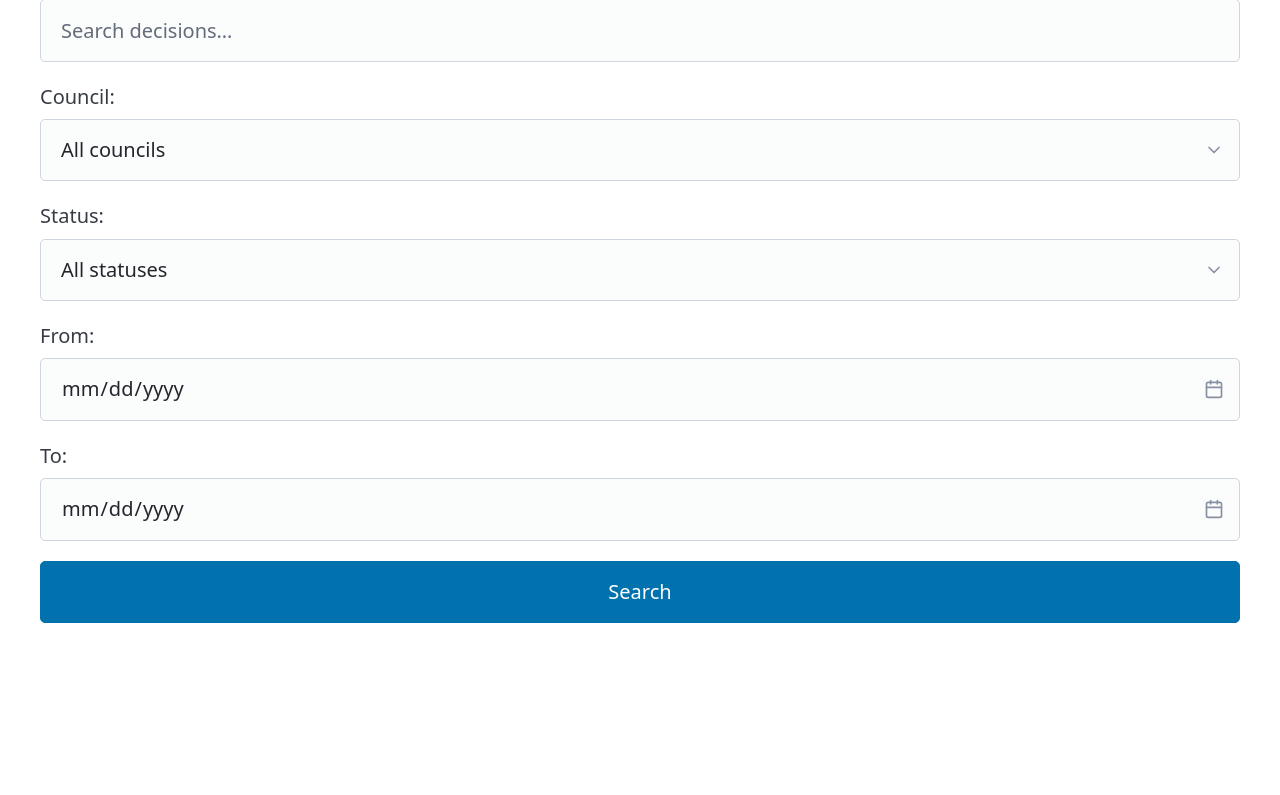
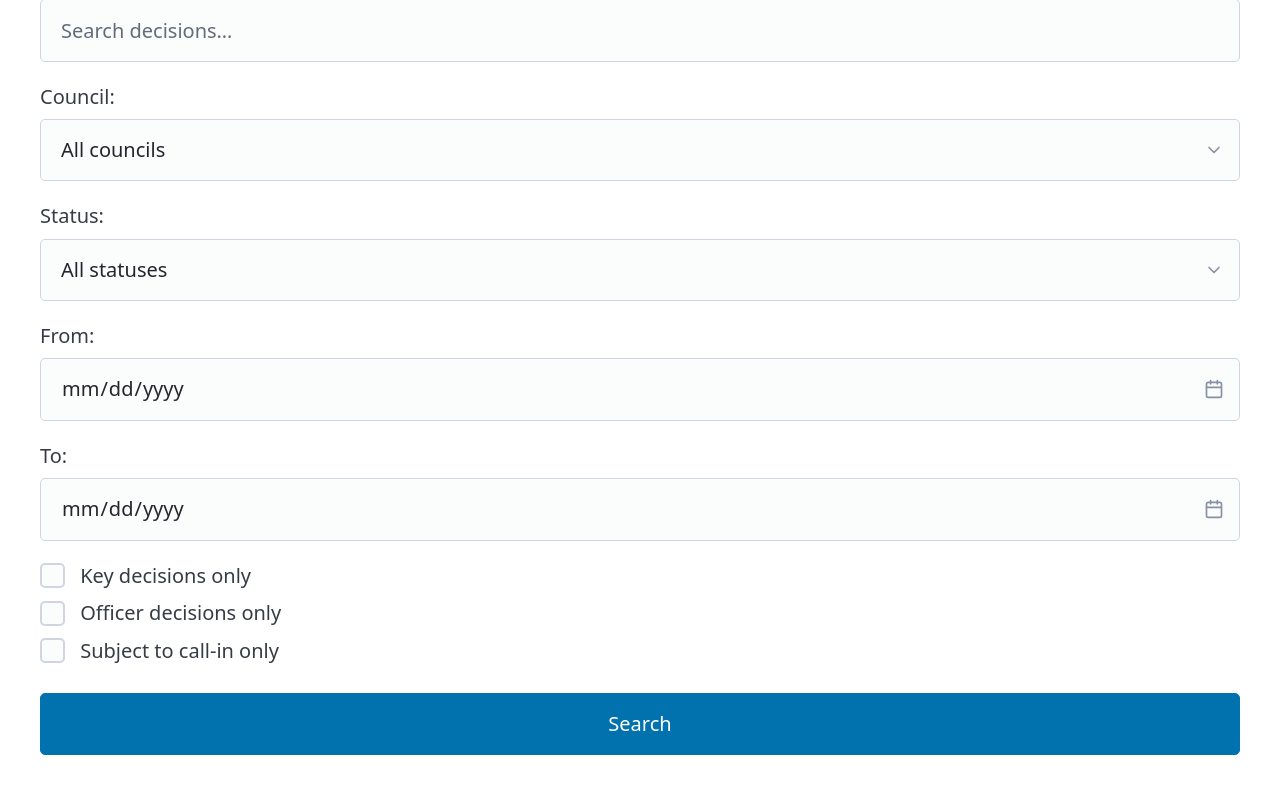
Before and after one commit to DemocracyClub/lgsf-web, a Django app: page /decisions/search in a window 1280 px wide. Shown: the part 86-881 px from the top of the page. Before the commit the page ends 709 px from the top, so only its background shows below. Run offline with Django 5.2, Linux system fonts and the light colour scheme; data that the repository does not hold is empty; some libraries are stand-ins or nearby versions.

Commit message:
boolean filters

```diff
--- a/lgsf_web/apps/core/forms.py
+++ b/lgsf_web/apps/core/forms.py
@@ -49,3 +49,15 @@ class DecisionSearchForm(forms.Form):
         input_formats=["%d/%m/%Y", "%Y-%m-%d"],
         widget=forms.DateInput(attrs={"type": "date"}, format="%d/%m/%Y"),
     )
+    is_key_decision = forms.BooleanField(
+        label="Key decisions only",
+        required=False,
+    )
+    is_officer_decision = forms.BooleanField(
+        label="Officer decisions only",
+        required=False,
+    )
+    is_subject_to_call_in = forms.BooleanField(
+        label="Subject to call-in only",
+        required=False,
+    )
--- a/lgsf_web/apps/core/templates/core/decision_search.html
+++ b/lgsf_web/apps/core/templates/core/decision_search.html
@@ -21,6 +21,23 @@
             {{ form.publication_date_from }}
             {{ form.publication_date_to.label_tag }}
             {{ form.publication_date_to }}
+
+            <fieldset>
+              <label for="{{ form.is_key_decision.id_for_label }}">
+                {{ form.is_key_decision }}
+                {{ form.is_key_decision.label }}
+              </label>
+
+              <label for="{{ form.is_officer_decision.id_for_label }}">
+                {{ form.is_officer_decision }}
+                {{ form.is_officer_decision.label }}
+              </label>
+
+              <label for="{{ form.is_subject_to_call_in.id_for_label }}">
+                {{ form.is_subject_to_call_in }}
+                {{ form.is_subject_to_call_in.label }}
+              </label>
+            </fieldset>
             <button type="submit">Search</button>
         </form>
 
--- a/lgsf_web/apps/core/views.py
+++ b/lgsf_web/apps/core/views.py
@@ -13,7 +13,7 @@ def decision_search(request):
     form = DecisionSearchForm(request.GET or None)
     results = []
 
-    if form.is_valid() and (query := form.cleaned_data["q"]):
+    if form.is_valid():
         queryset = Decision.objects.all().prefetch_related("documents")
 
         if council := form.cleaned_data["council"]:
@@ -28,7 +28,19 @@ def decision_search(request):
         if date_to := form.cleaned_data["publication_date_to"]:
             queryset = queryset.filter(publication_date__lte=date_to)
 
-        results = queryset.search(query)
+        if form.cleaned_data["is_key_decision"]:
+            queryset = queryset.filter(is_key_decision=True)
+
+        if form.cleaned_data["is_officer_decision"]:
+            queryset = queryset.filter(is_officer_decision=True)
+
+        if form.cleaned_data["is_subject_to_call_in"]:
+            queryset = queryset.filter(is_subject_to_call_in=True)
+
+        if query := form.cleaned_data["q"]:
+            results = queryset.search(query)
+        else:
+            results = queryset
 
     context = {
         "form": form,
```
